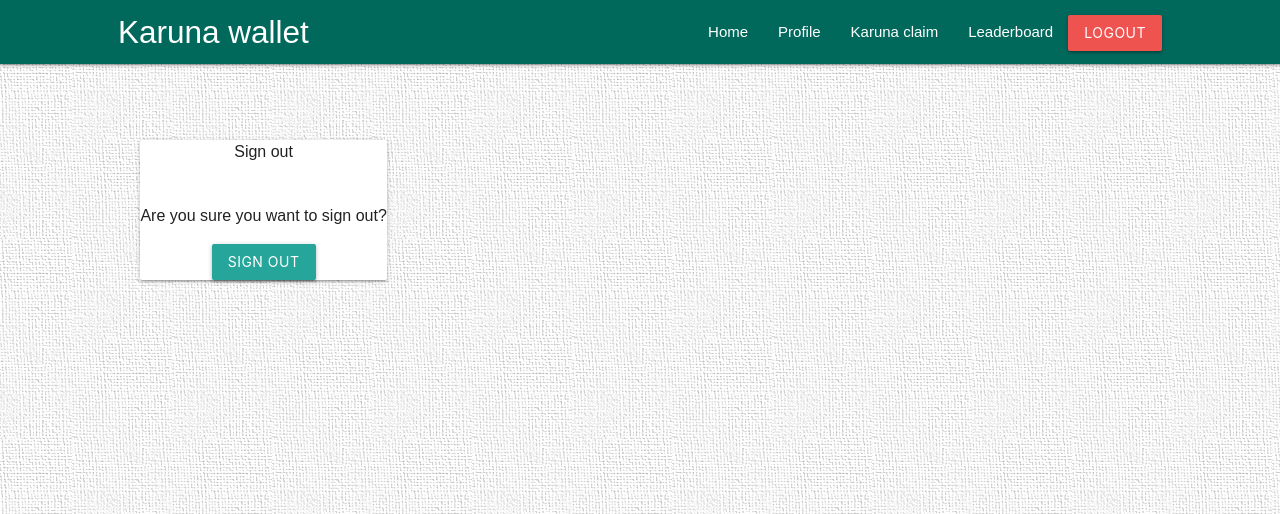
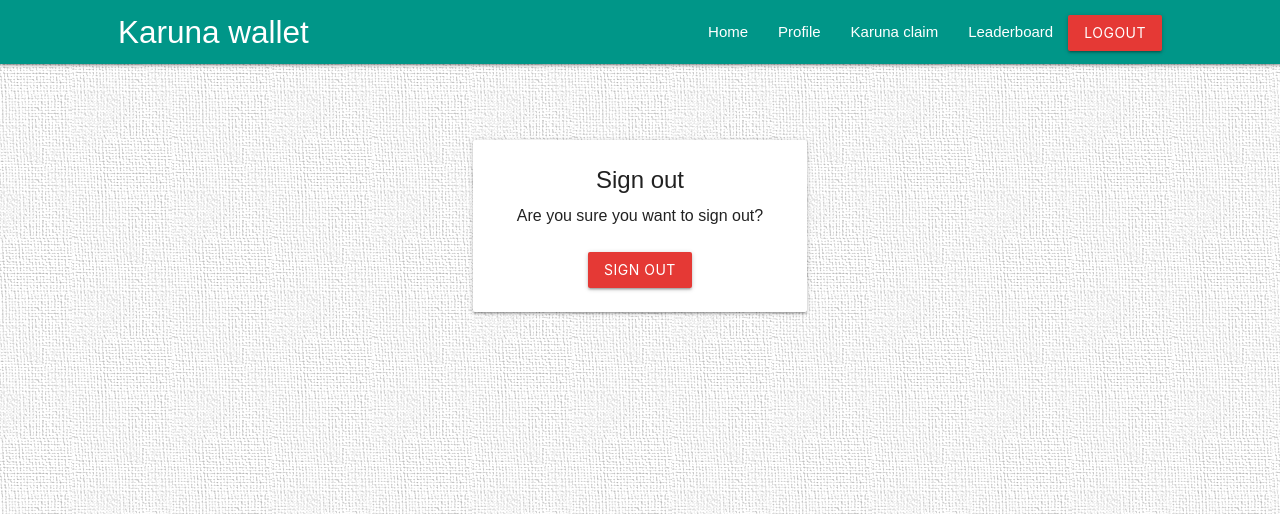
Before and after one commit to AthletiCoder/KarunaWallet, a Django app: page /accounts/logout/ in a window 1280 px wide. Shown: the top 514 px of the page. Run offline with Django 3.2, Linux system fonts and the light colour scheme; the visitor is signed in with stand-in values (Sample User, id 1); some libraries are stand-ins or nearby versions.

Commit message:
design changes and user selction bug-fix

```diff
--- a/soc_accounts/templates/wallet/dashboard.html
+++ b/soc_accounts/templates/wallet/dashboard.html
@@ -102,7 +102,7 @@
                 </table>
                 <div class="card-action">
                     {% if user.username == "admin" %}
-                    <a href="/karuna-credit">Gift someone!</a> {% endif %}
+                    <a class="teal-text" href="/karuna-credit">Gift someone!</a> {% endif %}
                 </div>
             </div>
         </div>
--- a/soc_accounts/templates/wallet/karuna_claim.html
+++ b/soc_accounts/templates/wallet/karuna_claim.html
@@ -35,7 +35,7 @@
                                     {% endif %} {% endfor %} {% else %} {% endif %}
                                     <form method="POST" action="." enctype="multipart/form-data">
                                         <div class="input-wrapper">
-                                            {% csrf_token %} {{ form.as_p}}
+                                            {% csrf_token %} {{ form|crispy}}
                                         </div>
                                         <button class="btn green" type="submit">Submit</button>
                                     </form>
--- a/soc_accounts/templates/wallet/karuna_credit.html
+++ b/soc_accounts/templates/wallet/karuna_credit.html
@@ -1,4 +1,5 @@
 {% extends "account/base.html" %}
+{% load crispy_forms_tags %}
 <html lang="en">
     <head>
     <meta charset="utf-8">
--- a/soc_accounts/templates/wallet/profile.html
+++ b/soc_accounts/templates/wallet/profile.html
@@ -10,7 +10,7 @@
         {% block content %}
         <div class="row">
             <div class="col s6 offset-s3">
-                <div class="card">
+                <div class="card hoverable">
                     <div class="row">
                         <div class="col s8 offset-s2">
                             <div class="card-content">
@@ -30,7 +30,7 @@
                                     </ul>
                                 </div>
                                 <div class='card-action'>
-                                    <a href="/update-wallet" role="button">Update wallet</a>
+                                    <a class="teal-text" href="/update-wallet" role="button">Update wallet</a>
                                 </div>
                             </div>
                         </div>
--- a/static/css/style.css
+++ b/static/css/style.css
@@ -125,6 +125,22 @@ button.social {
     background: #289c32;
 }
 
-textarea {
-    background-color: #999999;
+.btn-file {
+    position: relative;
+    overflow: hidden;
 }
+.fileinput input[type=file] {
+    position: absolute;
+    top: 0;
+    right: 0;
+    min-width: 100%;
+    min-height: 100%;
+    font-size: 100px;
+    text-align: right;
+    filter: alpha(opacity=0);
+    opacity: 0;
+    outline: none;
+    background: white;
+    cursor: inherit;
+    display: block;
+}
--- a/templates/account/login.html
+++ b/templates/account/login.html
@@ -27,7 +27,7 @@
                             </br>
                             </br>
                             <div class="card-action">
-                                <a href="{% url 'account_reset_password' %}">{% trans "Forgot Password?" %}</a>
+                                <a class="teal-text" href="{% url 'account_reset_password' %}">{% trans "Forgot Password?" %}</a>
 
                             </div>
                         </form>
--- a/templates/account/logout.html
+++ b/templates/account/logout.html
@@ -8,28 +8,23 @@
 <br/>
 <br/>
 <div class="row">
-  <div class="col">
-  </div>
-  <div class="col justify-content-center align-self-center">
-    <div class="card">
-      <div class="card-header  text-center">
-        Sign out
-      </div>
+  <div class="col s4 offset-s4">
+    <div class="card hoverable">
+      <div class="card-content">
+        <span class="card-title">Sign out</span>
         <div class="card-body">
-        </br>
           <p>Are you sure you want to sign out?</p>
-
           <form method="post" action="{% url 'account_logout' %}">
             {% csrf_token %}
             {% if redirect_field_value %}
             <input type="hidden" name="{{ redirect_field_name }}" value="{{ redirect_field_value }}"/>
             {% endif %}
-          <button class="btn btn-outline-danger my-2 my-sm-0" type="submit">{% trans 'Sign Out' %}</button>
+            <br>
+            <button class="btn red darken-1" type="submit">{% trans 'Sign Out' %}</button>
           </form>
         </div>
         </div>
     </div>
-  <div class="col">
   </div>
 </div>
 
--- a/templates/base.html
+++ b/templates/base.html
@@ -4,19 +4,29 @@
 <head>
     <title>{% block head_title %}{% endblock %}</title>
     {% block extra_head %} {% endblock %}
-    <link rel="stylesheet" type="text/css" href="{% static 'css/style.css' %}">
     <!-- <link rel="stylesheet" href="https://stackpath.bootstrapcdn.com/bootstrap/4.4.1/css/bootstrap.min.css" integrity="sha384-Vkoo8x4CGsO3+Hhxv8T/Q5PaXtkKtu6ug5TOeNV6gBiFeWPGFN9MuhOf23Q9Ifjh" crossorigin="anonymous"> -->
+    <!-- Compiled and minified JavaScript -->
+    <script src="https://code.jquery.com/jquery-3.4.1.slim.min.js " integrity="sha384-J6qa4849blE2+poT4WnyKhv5vZF5SrPo0iEjwBvKU7imGFAV0wwj1yYfoRSJoZ+n " crossorigin="anonymous "></script>
+    <script src="https://cdn.jsdelivr.net/npm/popper.js@1.16.0/dist/umd/popper.min.js " integrity="sha384-Q6E9RHvbIyZFJoft+2mJbHaEWldlvI9IOYy5n3zV9zzTtmI3UksdQRVvoxMfooAo " crossorigin="anonymous "></script>
+    <script src="https://stackpath.bootstrapcdn.com/bootstrap/4.4.1/js/bootstrap.min.js " integrity="sha384-wfSDF2E50Y2D1uUdj0O3uMBJnjuUD4Ih7YwaYd1iqfktj0Uod8GCExl3Og8ifwB6 " crossorigin="anonymous "></script>
+
+    <script src="https://cdnjs.cloudflare.com/ajax/libs/materialize/1.0.0/js/materialize.min.js"></script>
     <!-- Compiled and minified CSS -->
     <link rel="stylesheet" href="https://cdnjs.cloudflare.com/ajax/libs/materialize/1.0.0/css/materialize.min.css">
     <!--Import Google Icon Font-->
     <link href="https://fonts.googleapis.com/icon?family=Material+Icons" rel="stylesheet">
-    <!-- Compiled and minified JavaScript -->
-    <script src="https://cdnjs.cloudflare.com/ajax/libs/materialize/1.0.0/js/materialize.min.js"></script>
+    <link rel="stylesheet" type="text/css" href="{% static 'css/style.css' %}">
 </head>
 
 <body>
+<script>
+    document.addEventListener('DOMContentLoaded', function() {
+        var elems = document.querySelectorAll('select');
+        var instances = M.FormSelect.init(elems);
+    });
+</script>
     <div class="row">
-        <nav class="teal darken-3">
+        <nav class="teal">
             <div class="nav-wrapper col s10 offset-s1 m10 offset-m1">
                 <a href="#" class="brand-logo left"><b>Karuna wallet</b></a>
                 <ul id="nav-mobile" class="right">
@@ -42,8 +52,8 @@
                     </li>
                     {% endif %} {% if user.is_authenticated %}
                     <li>
-                        <form class="form-inline my-2 my-lg-0 " action="{% url 'account_logout' %} ">
-                            <button class="btn red lighten-1 waves-effect waves-light" type="submit ">Logout</button>
+                        <form action="{% url 'account_logout' %} ">
+                            <button class="btn red darken-1 waves-effect waves-light" type="submit ">Logout</button>
                         </form>
                     </li>
                     {% endif %}
@@ -58,9 +68,6 @@
             {% block body %} {% block content %} {% endblock %} {% endblock %} {% block extra_body %} {% endblock %}
         </div>
     </div>
-    <script src="https://code.jquery.com/jquery-3.4.1.slim.min.js " integrity="sha384-J6qa4849blE2+poT4WnyKhv5vZF5SrPo0iEjwBvKU7imGFAV0wwj1yYfoRSJoZ+n " crossorigin="anonymous "></script>
-    <script src="https://cdn.jsdelivr.net/npm/popper.js@1.16.0/dist/umd/popper.min.js " integrity="sha384-Q6E9RHvbIyZFJoft+2mJbHaEWldlvI9IOYy5n3zV9zzTtmI3UksdQRVvoxMfooAo " crossorigin="anonymous "></script>
-    <script src="https://stackpath.bootstrapcdn.com/bootstrap/4.4.1/js/bootstrap.min.js " integrity="sha384-wfSDF2E50Y2D1uUdj0O3uMBJnjuUD4Ih7YwaYd1iqfktj0Uod8GCExl3Og8ifwB6 " crossorigin="anonymous "></script>
 </body>
 
 </html>
--- a/wallet/forms.py
+++ b/wallet/forms.py
@@ -29,15 +29,15 @@ class UpdateWalletForm(forms.Form):
             raise forms.ValidationError("Invalid data prabhu, please check again")
 
 def get_user_choices():
-    return [(user.username, user.username) for user in User.objects.all()]
+    return [(user.username, user.username) for user in User.objects.all() if not user.username=='admin']
 
 class KarunaCreditForm(forms.Form):
     def __init__(self, *args, **kwargs):
           super(KarunaCreditForm, self).__init__(*args, **kwargs)
-          self.fields['user'] = forms.ChoiceField(choices=get_user_choices())
+          self.fields['user'].widget.choices = get_user_choices()
 
     amount = forms.IntegerField()
     description = forms.CharField(max_length=300,widget=forms.Textarea(attrs={"placeholder":"Full description on why the credit was made","cols":60,"rows":5}))
-    user = forms.CharField(widget=forms.Select(choices=get_user_choices()))
+    user = forms.ChoiceField()
     receipt = forms.ImageField(widget=forms.FileInput(), required=False)
     transaction_id = forms.CharField(max_length=30)
```
Also changed, not shown: soc_accounts/templates/wallet/update_wallet.html (+2 -6 lines). Lines whose indentation alone changed are shown as unchanged.
